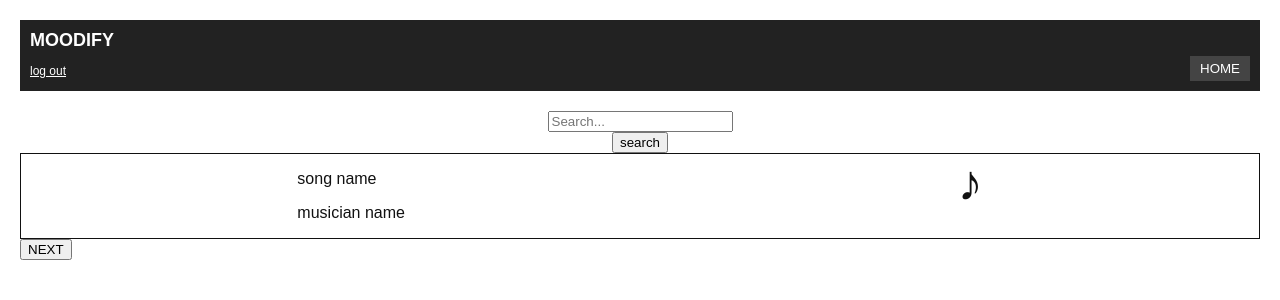
After one commit to toshiHTroyer/Moodify-Music-Journal, a Flask app: page /entry in a window 1280 px wide. The commit adds this page. Shown: the top 300 px of the page. Run offline with Flask 3, Linux system fonts and the light colour scheme.

Commit message:
feat: added front end html + scss

```diff
--- a/back-end/app.py
+++ b/back-end/app.py
@@ -93,13 +93,31 @@ def create_app():
         return json_res
 
     @app.route("/")
-    def home():
+    def login_page():
         """
         Route for the home page.
         Returns:
             rendered template (str): The rendered HTML template.
         """
-        return render_template("index.html")
+        return render_template("login.html")
+
+
+    @app.route("/home")
+    def home_page():
+        return render_template("home.html")
+
+
+    @app.route("/recommendation")
+    def recommendation():
+        return render_template("recommendation.html")
+
+    @app.route("/entry")
+    def entry_page():
+        return render_template("entry.html")
+
+    @app.route("/entry-submission")
+    def entry_submission_page():
+        return render_template("entry-submission.html")
 
     @app.route("/search-songs")
     def search():
--- /dev/null
+++ b/back-end/static/styles.css
@@ -0,0 +1,176 @@
+body {
+  color: #fff;
+  font-family: Arial, sans-serif;
+  margin: 0;
+  padding: 20px;
+  display: flex;
+  flex-direction: column;
+  justify-content: center;
+}
+
+.container {
+  width: 100%;
+  max-width: 360px;
+  background-color: #111;
+  position: relative;
+}
+
+.header {
+  margin-bottom: 20px;
+  color: #aaa;
+  font-size: 14px;
+  text-transform: uppercase;
+  letter-spacing: 1px;
+}
+
+.top-section {
+  background-color: #222;
+  padding: 10px;
+  margin-bottom: 20px;
+}
+.top-section h1 {
+  margin: 0;
+  font-size: 18px;
+  font-weight: bold;
+  color: #fff;
+}
+.top-section .top-actions {
+  display: flex;
+  justify-content: space-between;
+  align-items: center;
+  margin-top: 5px;
+}
+.top-section .top-actions button {
+  background-color: #444;
+  color: #fff;
+  border: none;
+  padding: 5px 10px;
+  cursor: pointer;
+}
+.top-section .top-actions button:hover {
+  background-color: #2b2b2b;
+}
+.top-section .logout {
+  font-size: 12px;
+  color: #fff;
+  margin-top: 5px;
+  text-decoration: underline;
+  cursor: pointer;
+}
+.top-section .logout:hover {
+  color: white;
+}
+
+.graph-section {
+  background-color: #999;
+  height: 150px;
+  margin-bottom: 20px;
+  position: relative;
+  display: flex;
+  align-items: center;
+  justify-content: center;
+  color: #fff;
+  font-weight: bold;
+  font-size: 16px;
+}
+.graph-section span {
+  position: relative;
+  z-index: 2;
+}
+
+.search-section {
+  display: flex;
+  flex-direction: column;
+  align-items: center;
+}
+
+.mood-section {
+  background-color: #222;
+  padding: 10px;
+  margin-bottom: 20px;
+}
+.mood-section p {
+  margin: 5px 0;
+  color: #fff;
+  font-size: 14px;
+}
+.mood-section span {
+  font-weight: bold;
+}
+
+.results-section {
+  color: #111;
+}
+.results-section .track {
+  border: #111 1px solid;
+  display: flex;
+  justify-content: space-around;
+}
+.results-section .track .music-note-icon {
+  font-size: 50px;
+  width: 30px !important;
+}
+
+.entry-history {
+  background-color: #fff;
+  color: #111;
+  padding: 10px;
+  border-radius: 4px;
+}
+.entry-history h2 {
+  margin: 0 0 10px 0;
+  font-size: 18px;
+  font-weight: bold;
+  text-transform: uppercase;
+}
+.entry-history .entry {
+  background-color: #fff;
+  border: 1px solid #111;
+  padding: 10px;
+  margin-bottom: 10px;
+  position: relative;
+}
+.entry-history .entry p {
+  margin: 5px 0;
+  font-size: 14px;
+}
+.entry-history .entry button {
+  background-color: #222;
+  color: #fff;
+  border: none;
+  padding: 3px 6px;
+  font-size: 12px;
+  cursor: pointer;
+}
+.entry-history .entry button:hover {
+  background-color: #090909;
+}
+.entry-history .entry .close-btn {
+  position: absolute;
+  top: 5px;
+  right: 5px;
+  font-size: 12px;
+  cursor: pointer;
+  background-color: transparent;
+  border: none;
+  color: #111;
+  font-weight: bold;
+}
+.entry-history .entry .close-btn:hover {
+  color: red;
+}
+.entry-history .new-btn {
+  display: block;
+  width: 100%;
+  background-color: #222;
+  color: #fff;
+  border: 1px solid #111;
+  padding: 10px;
+  font-size: 14px;
+  text-align: center;
+  cursor: pointer;
+  margin-top: 10px;
+}
+.entry-history .new-btn:hover {
+  background-color: #090909;
+}/*# sourceMappingURL=styles.css.map */
--- /dev/null
+++ b/back-end/static/styles.scss
@@ -0,0 +1,205 @@
+// Variables
+$black: #111;
+$gray-dark: #222;
+$gray-medium: #333;
+$gray-light: #444;
+$white: #fff;
+$font-family: Arial, sans-serif;
+$max-width: 360px; // Approx. width to match a mobile wireframe
+
+body {
+    color: $white;
+    font-family: $font-family;
+    margin: 0;
+    padding: 20px;
+    display: flex;
+    flex-direction: column;
+    justify-content: center;
+}
+
+.container {
+    width: 100%;
+    max-width: $max-width;
+    background-color: $black;
+    position: relative;
+}
+
+.header {
+    margin-bottom: 20px;
+    color: #aaa;
+    font-size: 14px;
+    text-transform: uppercase;
+    letter-spacing: 1px;
+}
+
+.top-section {
+    background-color: $gray-dark;
+    padding: 10px;
+    margin-bottom: 20px;
+
+    h1 {
+        margin: 0;
+        font-size: 18px;
+        font-weight: bold;
+        color: $white;
+    }
+
+    .top-actions {
+        display: flex;
+        justify-content: space-between;
+        align-items: center;
+        margin-top: 5px;
+
+        button {
+            background-color: $gray-light;
+            color: $white;
+            border: none;
+            padding: 5px 10px;
+            cursor: pointer;
+
+            &:hover {
+                background-color: darken($gray-light, 10%);
+            }
+        }
+    }
+
+    .logout {
+        font-size: 12px;
+        color: $white;
+        margin-top: 5px;
+        text-decoration: underline;
+        cursor: pointer;
+
+        &:hover {
+            color: lighten($white, 20%);
+        }
+    }
+}
+
+.graph-section {
+    background-color: #999;
+    height: 150px;
+    margin-bottom: 20px;
+    position: relative;
+    display: flex;
+    align-items: center;
+    justify-content: center;
+    color: $white;
+    font-weight: bold;
+    font-size: 16px;
+
+
+    span {
+        position: relative;
+        z-index: 2;
+    }
+}
+
+.search-section {
+    display: flex;
+    flex-direction: column;
+    align-items: center;
+}
+
+.mood-section {
+    background-color: $gray-dark;
+    padding: 10px;
+    margin-bottom: 20px;
+
+    p {
+        margin: 5px 0;
+        color: $white;
+        font-size: 14px;
+    }
+
+    span {
+        font-weight: bold;
+    }
+}
+.results-section {
+    .track  {
+        border:$black 1px solid;
+        display: flex;
+        justify-content:space-around;
+        .music-note-icon{
+            font-size: 50px;
+            width: 30px!important;
+        }
+    }
+    color: $black;
+
+
+}
+
+.entry-history {
+    background-color: $white;
+    color: $black;
+    padding: 10px;
+    border-radius: 4px;
+
+    h2 {
+        margin: 0 0 10px 0;
+        font-size: 18px;
+        font-weight: bold;
+        text-transform: uppercase;
+    }
+
+    .entry {
+        background-color: $white;
+        border: 1px solid $black;
+        padding: 10px;
+        margin-bottom: 10px;
+        position: relative;
+
+        p {
+            margin: 5px 0;
+            font-size: 14px;
+        }
+
+        button {
+            background-color: $gray-dark;
+            color: $white;
+            border: none;
+            padding: 3px 6px;
+            font-size: 12px;
+            cursor: pointer;
+
+            &:hover {
+                background-color: darken($gray-dark, 10%);
+            }
+        }
+
+        .close-btn {
+            position: absolute;
+            top: 5px;
+            right: 5px;
+            font-size: 12px;
+            cursor: pointer;
+            background-color: transparent;
+            border: none;
+            color: $black;
+            font-weight: bold;
+
+            &:hover {
+                color: red;
+            }
+        }
+    }
+
+    .new-btn {
+        display: block;
+        width: 100%;
+        background-color: $gray-dark;
+        color: $white;
+        border: 1px solid $black;
+        padding: 10px;
+        font-size: 14px;
+        text-align: center;
+        cursor: pointer;
+        margin-top: 10px;
+
+        &:hover {
+            background-color: darken($gray-dark, 10%);
+        }
+    }
+}
--- /dev/null
+++ b/back-end/templates/entry.html
@@ -0,0 +1,50 @@
+<!DOCTYPE html>
+<html lang="en">
+<head>
+    <meta charset="UTF-8">
+    <meta name="viewport" content="width=device-width, initial-scale=1.0">
+    <title>Entry</title>
+    <link rel="stylesheet" href="{{ url_for('static', filename='styles.css') }}">
+</head>
+<body>
+    <header>
+        <div class="top-section">
+            <h1>MOODIFY</h1>
+            <div class="top-actions">
+                <span class="logout" onclick="location.href='/logout'">log out</span>
+                <button onclick="location.href='/home'">HOME</button>
+            </div>
+        </div>
+    </header>
+
+    <main class="content">
+
+        <!-- Search bar section -->
+        <div class="search-section">
+            <input type="text" placeholder="Search..." class="search-input">
+            <button class="search-button">search</button>
+        </div>
+
+        <!-- Results list -->
+        <div class="results-section">
+            <!-- Selected/Highlighted track -->
+            <div class="track highlight">
+                <div class="track-info">
+                    <p class="track-title">song name</p>
+                    <p class="track-artist">musician name</p>
+                </div>
+                <div class="track-icon">
+                    <!-- Use an icon font or background image here -->
+                    <span class="music-note-icon">♪</span>
+                </div>
+            </div>
+
+        </div>
+
+        <!-- Next button -->
+        <div class="action-section">
+            <button class="button" onclick="location.href='/entry-submission'">NEXT</button>
+        </div>
+    </main>
+</body>
+</html>
```
Also changed, not shown: back-end/templates/entry-submission.html (added, +53 -0 lines), back-end/templates/home.html (+21 -14 lines), back-end/templates/index.html (deleted, +0 -12 lines), back-end/templates/recommendation.html (added, +39 -0 lines), 1 other file.
